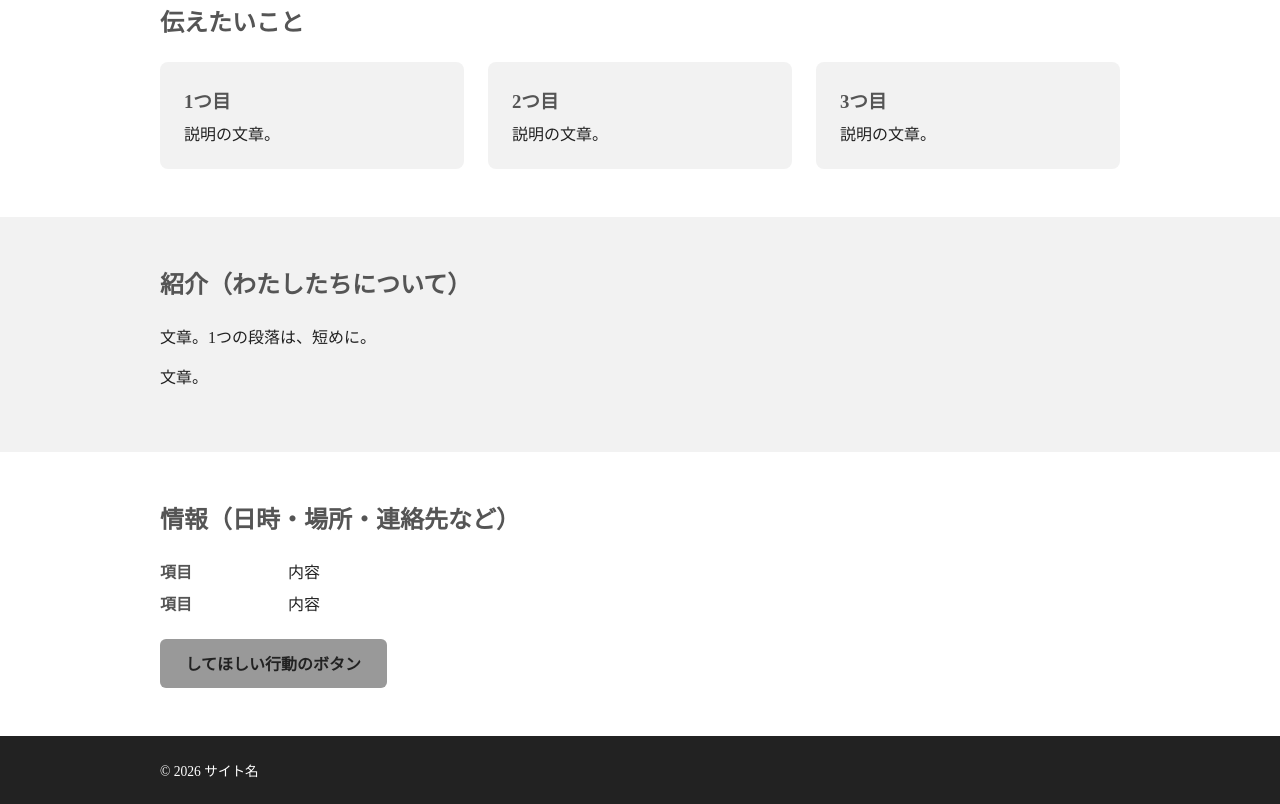
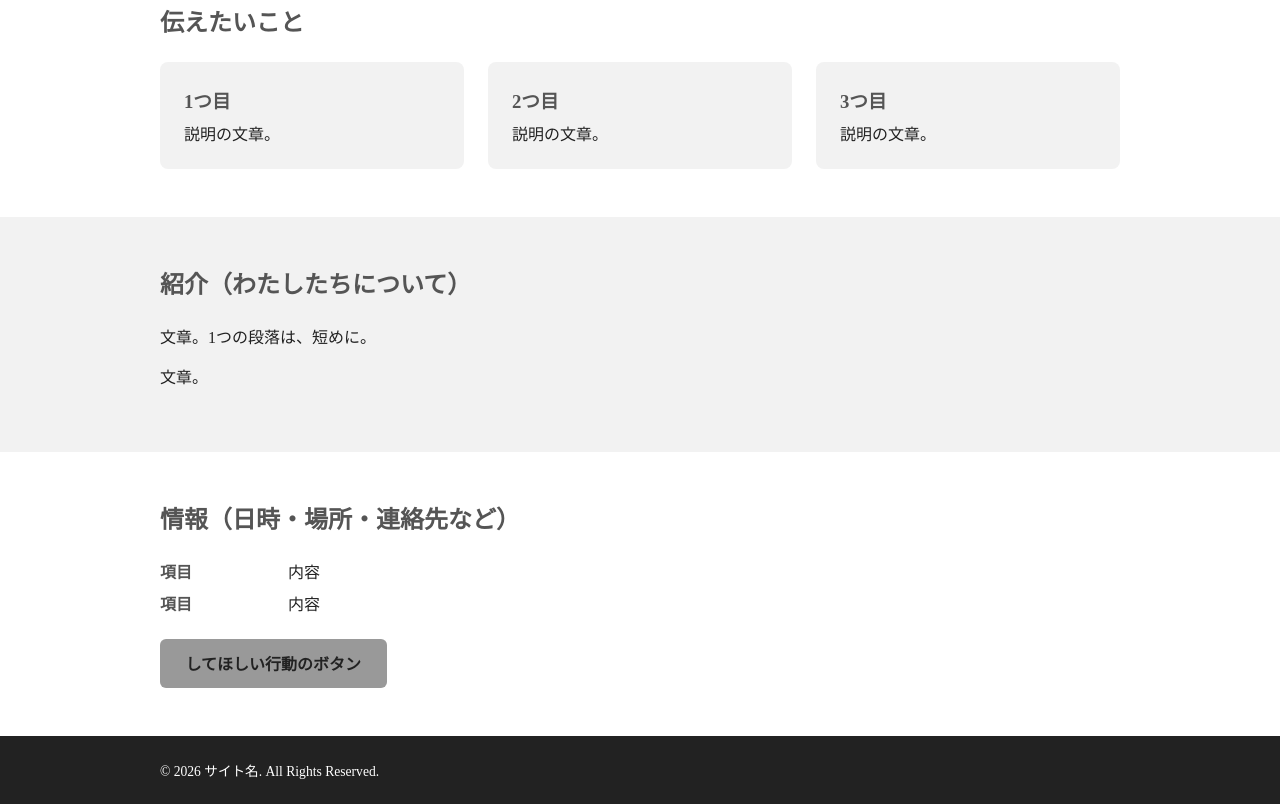
Before and after one commit to 224c0020-byte/Art-Museum-404, a plain HTML site: page index.html in a window 1280 px wide. Shown: the part 366-1170 px from the top of the page. Drawn offline with Linux system fonts and the light colour scheme.

Commit message:
Add footer copyright

```diff
--- a/index.html
+++ b/index.html
@@ -1,3 +1,4 @@
+
 <!DOCTYPE html>
 <html lang="ja">
 <head>
@@ -75,9 +76,10 @@
     </section>
   </main>
 
+  <!-- フッター：著作権表示 -->
   <footer>
     <div class="inner">
-      <p>© 2026 サイト名</p>
+      <p>© 2026 サイト名. All Rights Reserved.</p>
     </div>
   </footer>
 </body>
```
